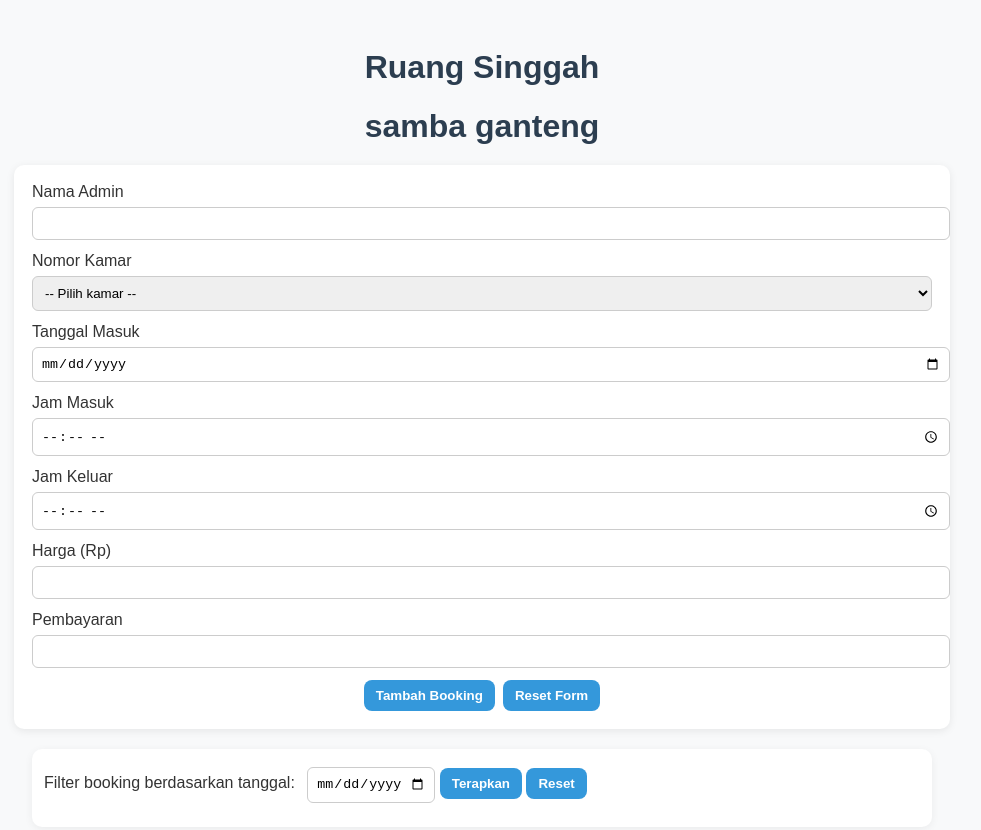
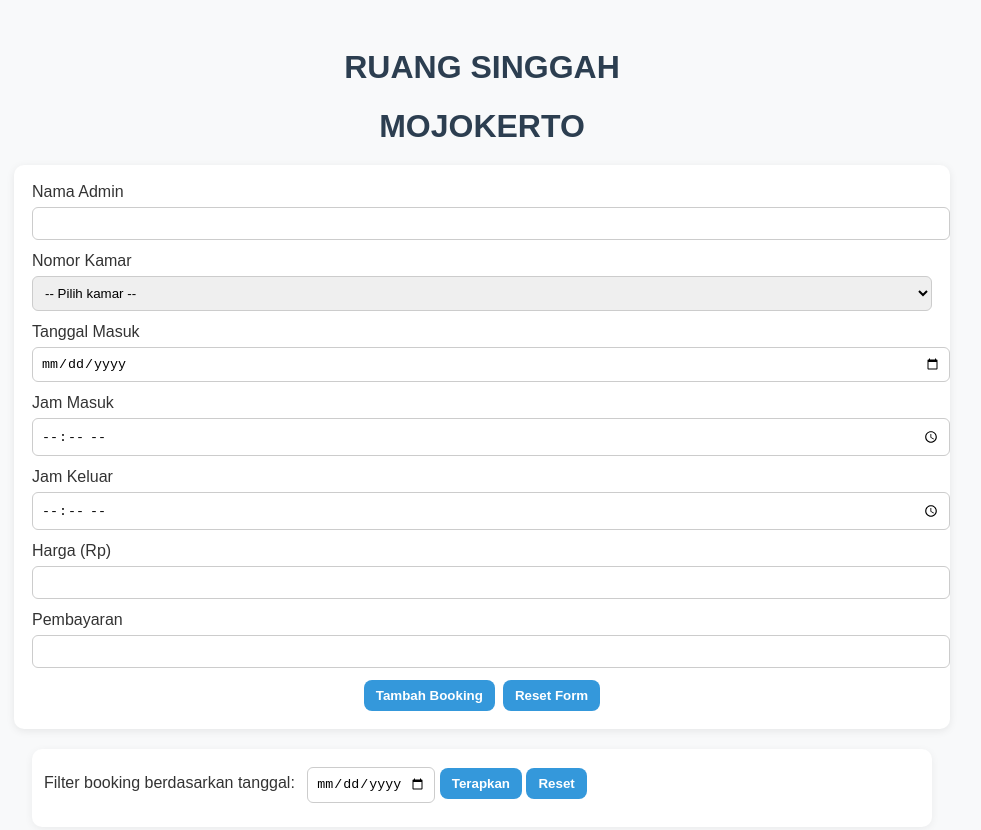
Before and after one commit to ajiesubagio-byte/ruang-singgahv2.2, a plain HTML site: page index.html in a window 1280 px wide. Shown: the top 830 px of the page, without its empty margins (158-1139 px from the left). Drawn offline with Linux system fonts and the light colour scheme; no server answers.

Commit message:
index.html

```diff
--- a/index.html
+++ b/index.html
@@ -3,7 +3,7 @@
 <head>
   <meta charset="utf-8" />
   <meta name="viewport" content="width=device-width,initial-scale=1" />
-  <title>Ruang Singgah</title>
+  <title>RUANG SINGGAH</title>
   <style>
     body { font-family: "Poppins", sans-serif; background:#f8f9fa; color:#333; padding:20px; }
     h1 { text-align:center; color:#2c3e50; margin-bottom:20px; }
@@ -21,8 +21,8 @@
   </style>
 </head>
 <body>
-  <h1>Ruang Singgah</h1>
-  <h1>samba ganteng</h1>
+  <h1>RUANG SINGGAH</h1>
+  <h1>MOJOKERTO</h1>
 
   <form id="bookingForm">
     <input type="hidden" id="editRowIndex" value="">
```
